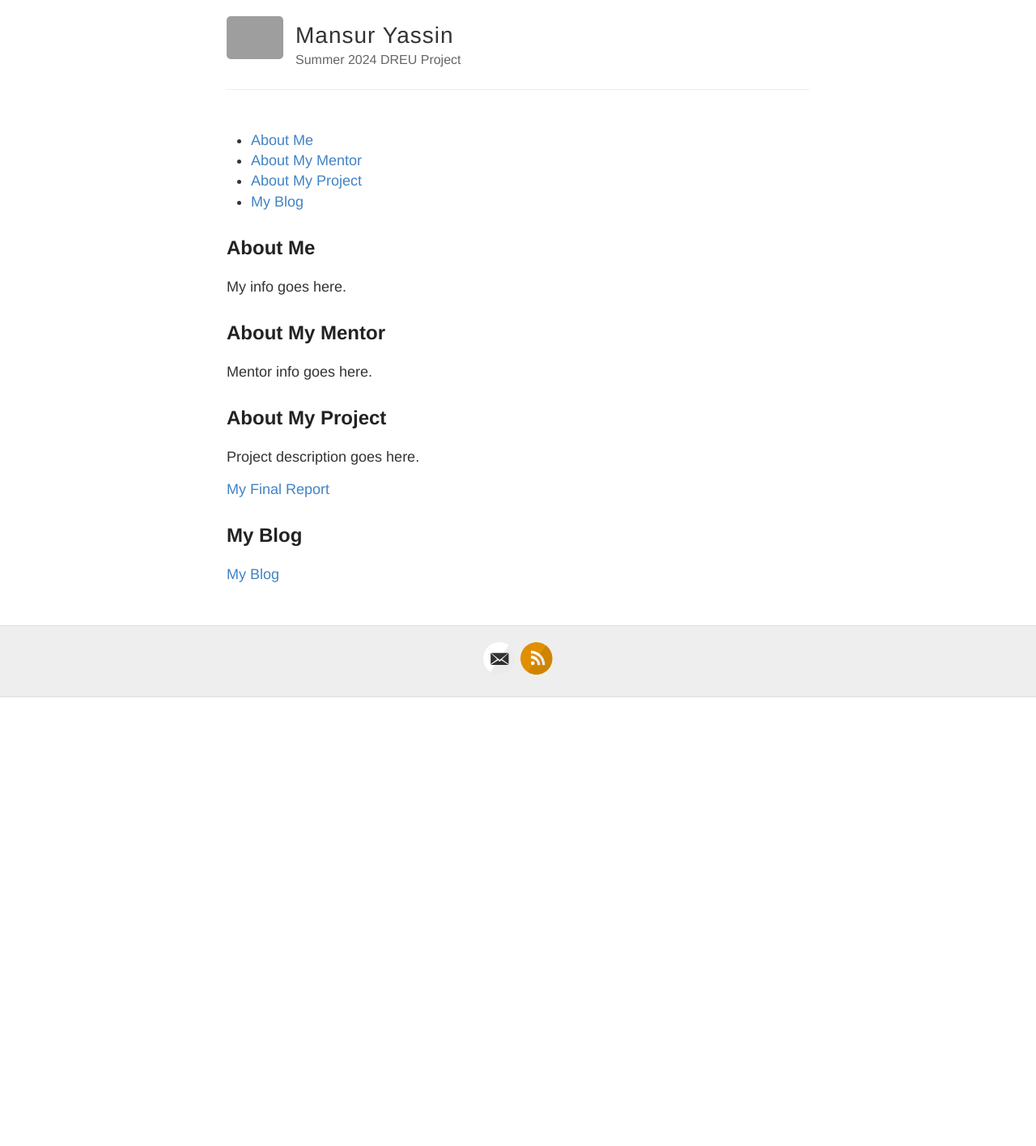
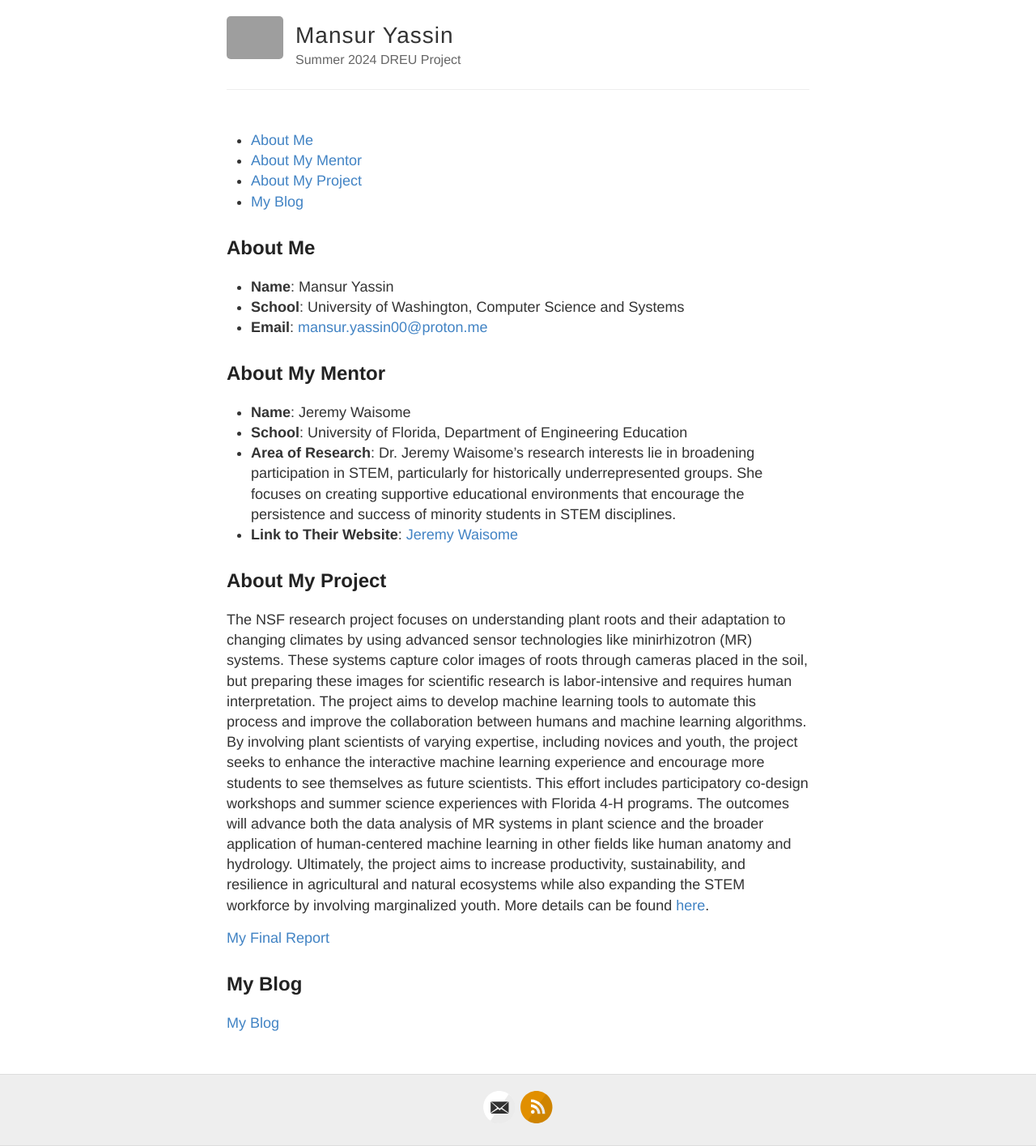
Before and after one commit to Mansur2001/Mansur2001, a Jekyll site: the page built from index.md, in a window 1280 px wide. Shown: the whole page at 81% size. Built offline with Jekyll 4.4.1, drawn with Linux system fonts in a browser that asks for light colours; before the commit the page ends 900 px from its top, so only the background shows below that; grey boxes are pictures that could not be loaded.

Commit message:
Update index.md

```diff
--- a/index.md
+++ b/index.md
@@ -8,15 +8,22 @@ title: Summer 2020 DREU Project Site
 
 ## About Me
 
-My info goes here.
+- **Name**: Mansur Yassin
+- **School**: University of Washington, Computer Science and Systems
+- **Email**: [mansur.yassin00@proton.me](mailto:mansur.yassin00@proton.me)
 
 ## About My Mentor
 
-Mentor info goes here.
+- **Name**: Jeremy Waisome
+- **School**: University of Florida, Department of Engineering Education
+- **Area of Research**: Dr. Jeremy Waisome's research interests lie in broadening participation in STEM, particularly for historically underrepresented groups. She focuses on creating supportive educational environments that encourage the persistence and success of minority students in STEM disciplines.
+- **Link to Their Website**: [Jeremy Waisome](https://blackcomputeher.org/jeremy-waisome-2/)
+
 
 ## About My Project
 
-Project description goes here.
+The NSF research project focuses on understanding plant roots and their adaptation to changing climates by using advanced sensor technologies like minirhizotron (MR) systems. These systems capture color images of roots through cameras placed in the soil, but preparing these images for scientific research is labor-intensive and requires human interpretation. The project aims to develop machine learning tools to automate this process and improve the collaboration between humans and machine learning algorithms. By involving plant scientists of varying expertise, including novices and youth, the project seeks to enhance the interactive machine learning experience and encourage more students to see themselves as future scientists. This effort includes participatory co-design workshops and summer science experiences with Florida 4-H programs. The outcomes will advance both the data analysis of MR systems in plant science and the broader application of human-centered machine learning in other fields like human anatomy and hydrology. Ultimately, the project aims to increase productivity, sustainability, and resilience in agricultural and natural ecosystems while also expanding the STEM workforce by involving marginalized youth. More details can be found [here](https://www.nsf.gov/awardsearch/showAward?AWD_ID=2312643&HistoricalAwards=false).
+
 
 [My Final Report](files/finalreport.pdf)
 
```
Also changed, not shown: other parts of index.md (+1 -1 lines).
